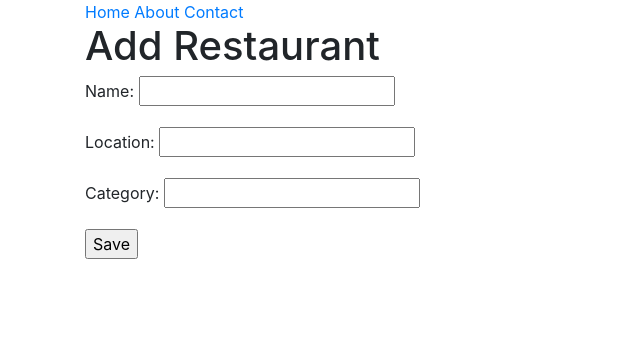
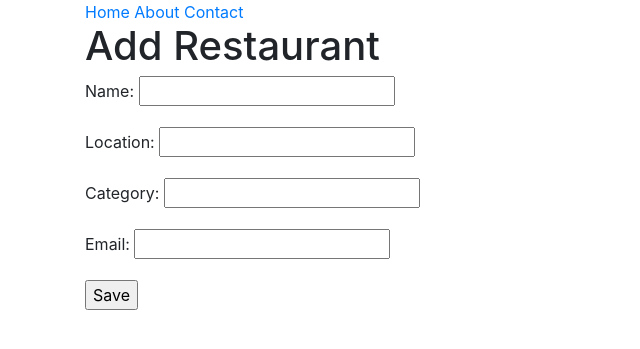
Before and after one commit to chrismahn/trydjango, a Django app: page /restaurants/create/ in a window 1280 px wide. Shown: the top 349 px of the page, without its empty margins (0-640 px from the left). Run offline with Django 3.2, Linux system fonts and the light colour scheme; some libraries are stand-ins or nearby versions.

```diff
--- a/restaurants/forms.py
+++ b/restaurants/forms.py
@@ -13,7 +13,9 @@ class RestaurantCreateForm(forms.Form):
             raise forms.ValidationError('Not a valid name')
         return name
 
+
 class RestaurantLocationCreateForm(forms.ModelForm):
+    email = forms.EmailField()
     class Meta:
         model = RestaurantLocation
         fields = [
@@ -27,3 +29,10 @@ class RestaurantLocationCreateForm(forms.ModelForm):
         if name == 'hello':
             raise forms.ValidationError('Not a valid name')
         return name
+
+    def clean_email(self):
+        email = self.cleaned_data.get('email')
+        if 'edu' in email:
+            raise forms.ValidationError('We do not accept edu emails')
+
+        return email
--- a/restaurants/templates/restaurants/form.html
+++ b/restaurants/templates/restaurants/form.html
@@ -4,8 +4,8 @@
 {% block content %}
 
 <h1>Add Restaurant</h1>
-    {% if errors %}
-    {{ errors }}
+    {% if form.errors.non_field_errors %}
+    {{ form.errors.non_field_errors  }}
     {% endif %}
 
 <form method="POST"> {% csrf_token %}
```
